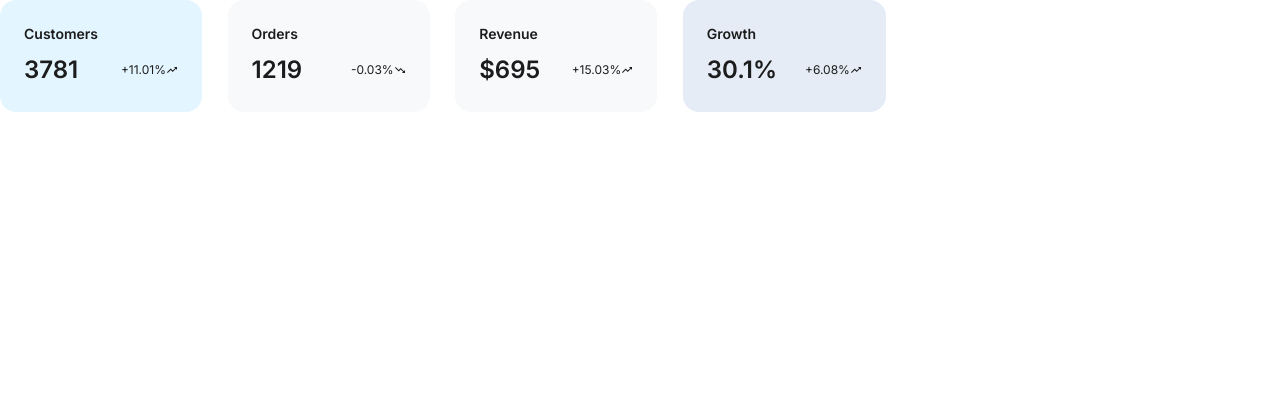
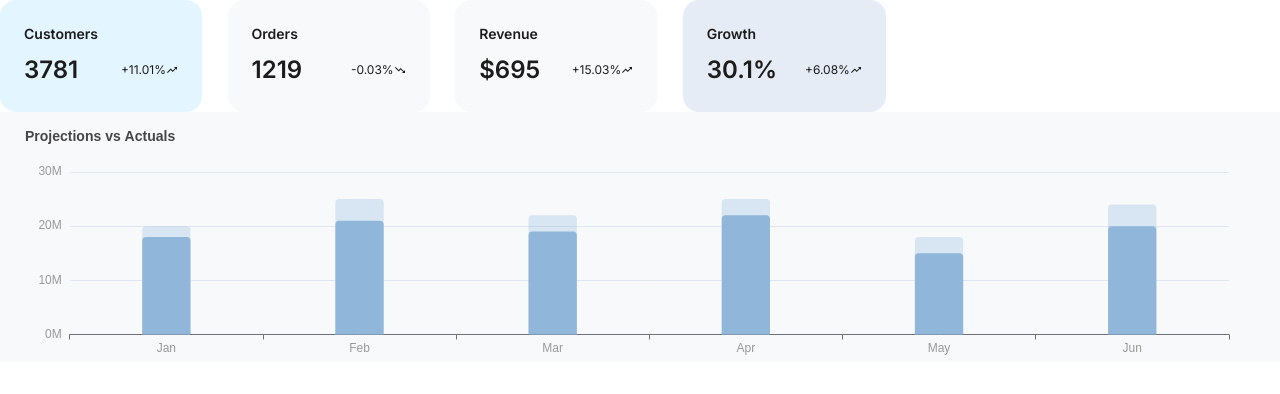
Before and after one commit to akanchha2324/dashboard_jp, a React (Vite) app: page / in a window 1280 px wide. Shown: the top 394 px of the page. Built offline with nearby package versions, Linux system fonts and the light colour scheme.

Commit message:
feat: projection graph

```diff
--- a/package.json
+++ b/package.json
@@ -11,6 +11,7 @@
   },
   "dependencies": {
     "@tailwindcss/vite": "^4.1.11",
+    "echarts": "^5.6.0",
     "react": "^19.1.0",
     "react-dom": "^19.1.0",
     "react-icons": "^5.5.0",
--- /dev/null
+++ b/src/common/utils.js
@@ -0,0 +1,3 @@
+export function nextMultipleOfTen(number) {
+  return Math.ceil(number / 10) * 10;
+}
--- /dev/null
+++ b/src/components/barGraph/BarGraph.jsx
@@ -0,0 +1,50 @@
+import React, { useEffect, useRef } from "react";
+import * as echarts from "echarts";
+
+function BarGraph({
+  showTooltip,
+  toolTip,
+  title,
+  grid,
+  xAxis,
+  yAxis,
+  backgroundColor,
+  series,
+}) {
+  const chartRef = useRef(null);
+
+  useEffect(() => {
+    const chart = echarts.init(chartRef.current);
+
+    const option = {
+      title: title,
+      grid: grid,
+      toolTip: showTooltip && toolTip,
+      backgroundColor: backgroundColor,
+      xAxis: xAxis,
+      yAxis: yAxis,
+      series: series,
+    };
+
+    if (xAxis && yAxis) {
+      chart.setOption(option);
+    }
+
+    return () => {
+      chart.dispose();
+    };
+  }, [
+    showTooltip,
+    toolTip,
+    title,
+    grid,
+    xAxis,
+    yAxis,
+    backgroundColor,
+    series,
+  ]);
+
+  return <div className="w-full h-[250px] rounded-lg" ref={chartRef} />;
+}
+
+export default BarGraph;
--- a/src/pages/dashboard/components/Default.jsx
+++ b/src/pages/dashboard/components/Default.jsx
@@ -1,10 +1,15 @@
 import Summary from "./Summary";
+import ProjectionGraph from "./ProjectionGraph";
 import { SUMMARIES } from "../../../mocks";
+import { PROJECTION_GRAPH_CONFIG } from "../constants";
 
 function Default() {
-    return <>
-        <Summary summaries={SUMMARIES}/>
+  return (
+    <>
+      <Summary summaries={SUMMARIES} />
+      <ProjectionGraph projectionGraphConfig={PROJECTION_GRAPH_CONFIG} />
     </>
+  );
 }
 
 export default Default;
--- /dev/null
+++ b/src/pages/dashboard/components/ProjectionGraph.jsx
@@ -0,0 +1,10 @@
+import BarGraph from "../../../components/barGraph/BarGraph";
+function ProjectionGraph({ projectionGraphConfig }) {
+  return (
+    <>
+      <BarGraph {...projectionGraphConfig} />
+    </>
+  );
+}
+
+export default ProjectionGraph;
--- /dev/null
+++ b/src/pages/dashboard/constants/index.js
@@ -0,0 +1 @@
+export { PROJECTION_GRAPH_CONFIG } from "./projectionGraph";
--- /dev/null
+++ b/src/pages/dashboard/constants/projectionGraph.js
@@ -0,0 +1,60 @@
+import { nextMultipleOfTen } from "../../../common/utils";
+export const PROJECTION_GRAPH_CONFIG = {
+  title: {
+    text: "Projections vs Actuals",
+    left: 20,
+    top: 10,
+    textStyle: {
+      fontWeight: "bold",
+      fontSize: 14,
+      lineHeight: 20,
+    },
+  },
+  grid: {
+    left: "3%",
+    right: "4%",
+    bottom: "3%",
+    containLabel: true,
+  },
+  backgroundColor: "#F7F9FB",
+  xAxis: {
+    type: "category",
+    data: ["Jan", "Feb", "Mar", "Apr", "May", "Jun"],
+    axisLabel: {
+      color: "#999",
+    },
+  },
+  yAxis: {
+    type: "value",
+    max: function (value) {
+      return nextMultipleOfTen(value.max);
+    },
+    axisLabel: {
+      formatter: "{value}M",
+      color: "#999",
+    },
+    interval: 10,
+  },
+  series: [
+    {
+      type: "bar",
+      data: [20, 25, 22, 25, 18, 24], // This data will be fetched from API
+      itemStyle: {
+        color: "#90b7d9",
+        opacity: 0.3,
+        borderRadius: [4, 4, 0, 0],
+      },
+      barWidth: "25%",
+    },
+    {
+      type: "bar",
+      data: [18, 21, 19, 22, 15, 20], // This data will be fetched from API
+      itemStyle: {
+        color: "#90b7d9",
+        borderRadius: [4, 4, 0, 0],
+      },
+      barGap: "-100%",
+      barWidth: "25%",
+    },
+  ],
+};
```
Also changed, not shown: 1 other file (tests, documents, lock files or other folders).
